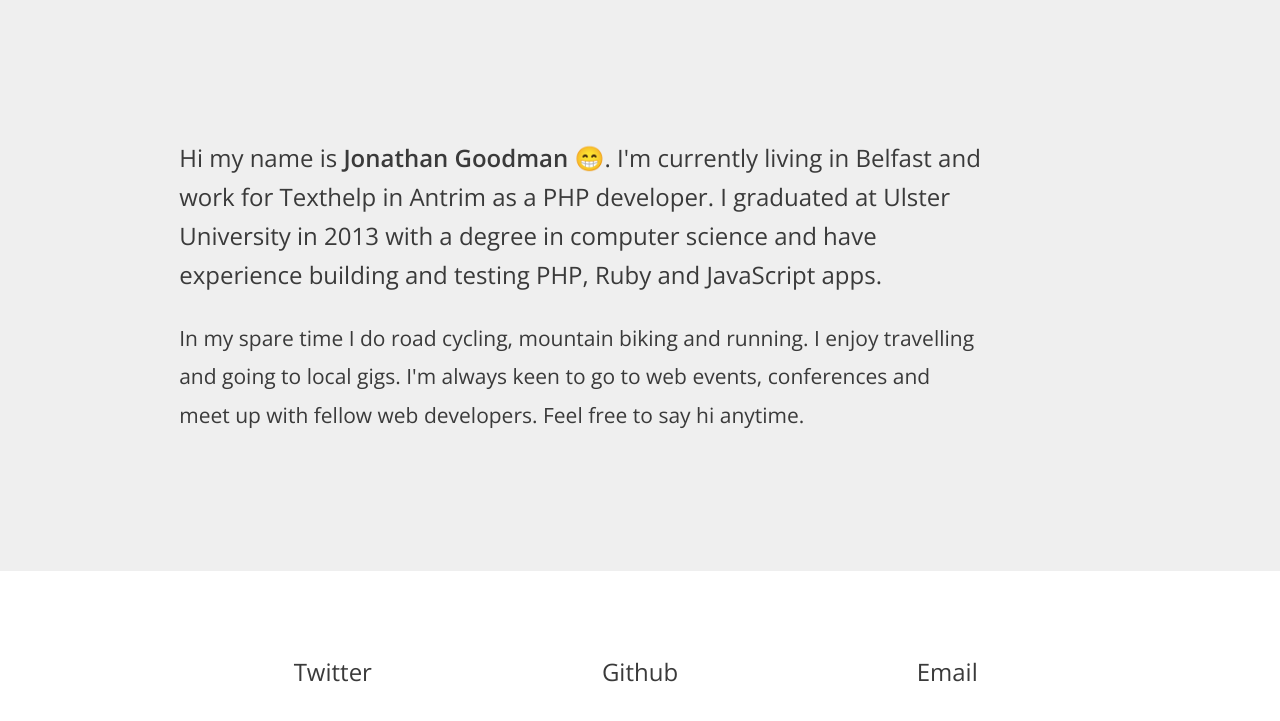
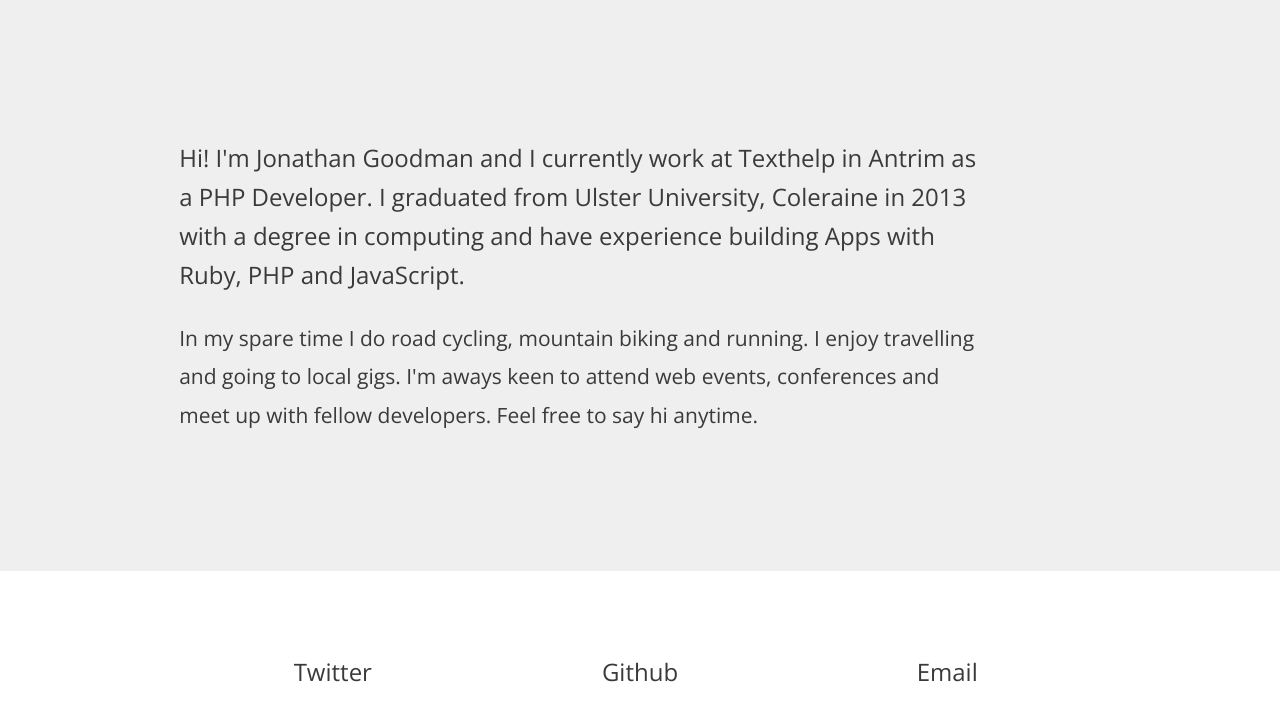
Before and after one commit to defaultbeep/jon, a Jekyll site: the page built from index.html, in a window 1280 px wide. Shown: the top 721 px of the page. Built offline with Jekyll 4.4.1, drawn with Linux system fonts in a browser that asks for light colours.

Commit message:
No emoji

```diff
--- a/_includes/header.html
+++ b/_includes/header.html
@@ -1,16 +1,13 @@
 <header>
   <section class="full introduction">
-    <p class="lead">Hi my name is <strong>Jonathan Goodman</strong> 😁. I'm currently living in
-      Belfast and work for Texthelp in Antrim as a PHP developer.
-
-      I graduated at Ulster University in 2013 with a degree in computer
-      science and have experience building and testing PHP, Ruby and
-      JavaScript apps.</p>
-
-      <p class="lead-follow">In my spare time I do road cycling, mountain biking and running. I
-        enjoy travelling and going to local gigs. I'm always keen to go to web
-        events, conferences and meet up with fellow web developers.
-        <a href="mailto:jonathanalbangoodman@gmail.com">Feel free to say hi
-        anytime</a>.</p>
+    <p class="lead">Hi! I'm Jonathan Goodman and I currently work at Texthelp
+    in Antrim as a PHP Developer. I graduated from Ulster University, Coleraine
+    in 2013 with a degree in computing and have experience building Apps with
+    Ruby, PHP and JavaScript.</p>
+    <p class="lead-follow">In my spare time I do road cycling, mountain biking
+    and running. I enjoy travelling and going to local gigs. I'm aways keen to
+    attend web events, conferences and meet up with fellow developers. <a
+      href="mailto:jonathanalbangoodman@gmail.com">Feel free to say hi
+      anytime</a>.</p>
   </section>
 </header>
```
